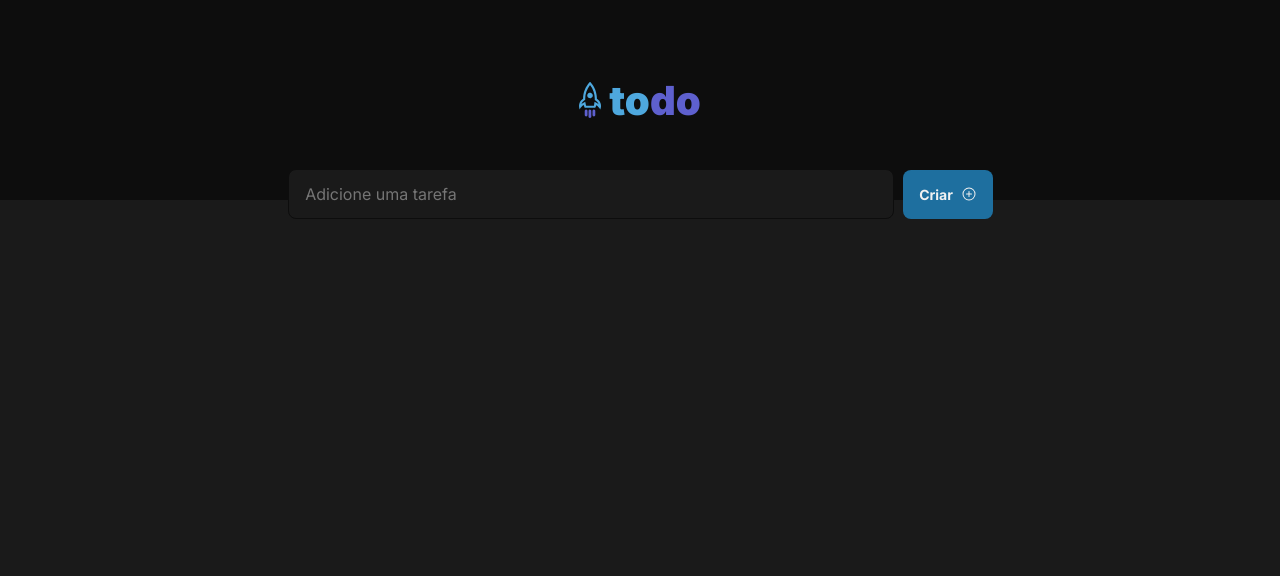
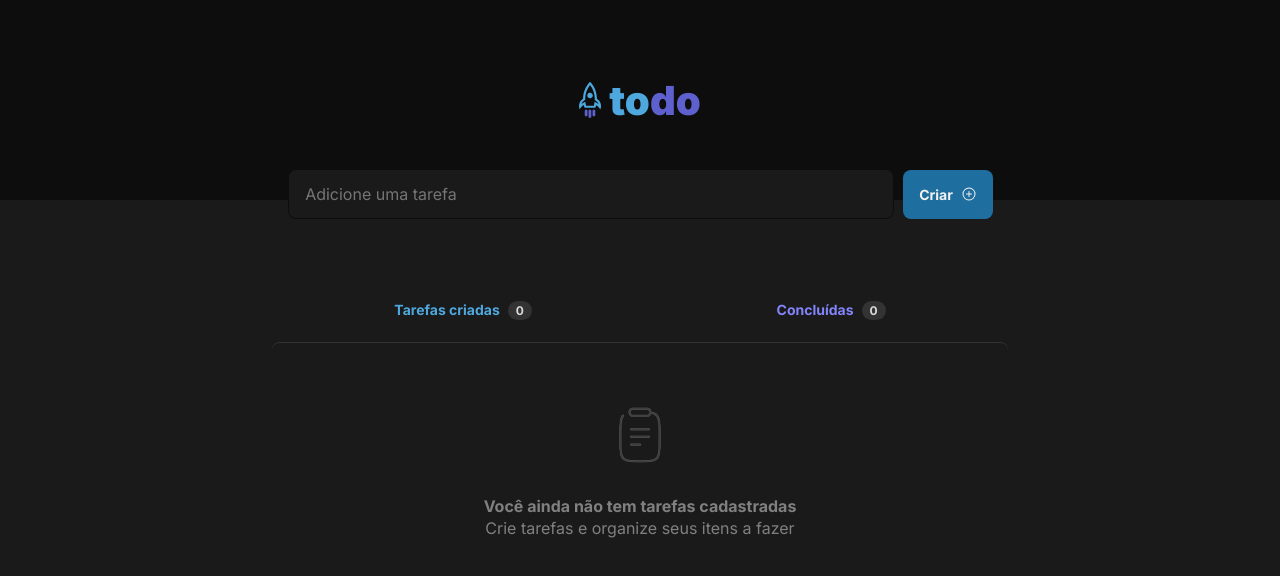
Before and after one commit to JorgeRobertoArgolo/todo, a React (Vite) app: page / in a window 1280 px wide. Shown: the top 576 px of the page. Built offline with nearby package versions, Linux system fonts and the light colour scheme.

Commit message:
feat: componente TaskList

```diff
--- a/src/App.tsx
+++ b/src/App.tsx
@@ -1,11 +1,13 @@
 import { Header } from "./components/Header"
 import { TaskInput } from "./components/TaskInput"
+import { TaskList } from "./components/TaskList"
 
 function App() {
   return (
     <>
       <Header />
       <TaskInput />
+      <TaskList />
     </>
   )
 }
--- /dev/null
+++ b/src/components/TaskList.module.css
@@ -0,0 +1,74 @@
+.taskList {
+    max-width: 46rem;
+    margin: 4.0625rem auto 0 auto;
+}
+
+.resume {
+    display: flex;
+    justify-content: space-around;
+    align-items: center;
+    margin-bottom: 1.5rem;
+}
+
+.createdTasks {
+    color: var(--blue);
+    font-size: 0.875rem;
+    font-weight: 700;
+    font-family: "Inter", sans-serif;
+}
+
+.completedTasks {
+    color: var(--purple);
+    font-size: 0.875rem;
+    font-weight: 700;
+    font-family: "Inter", sans-serif;
+}
+
+.value {
+    color: var(--gray-200);
+    font-family: "Inter", sans-serif;
+    font-weight: 700;
+    font-size: 0.75rem;
+    padding: 2px 8px;
+    background: var(--gray-400);
+    border-radius: 999px;
+    margin-left: 8px;
+    align-items: center;
+    justify-content: center;
+}
+
+.tasks {
+    border-top: 1px solid var(--gray-400);
+    border-radius: 8px;
+
+    display: flex;
+    padding: 4rem 1.5rem;
+    flex-direction: column;
+    gap: 1rem;
+    align-items: center;
+    justify-content: center;
+    align-self: stretch;
+}
+
+.taskIcon {
+    width: 56px;
+    height: 56px;
+}
+
+.taskText {
+    color: var(--gray-300);
+    text-align: center;
+    font-size: 1rem;
+    font-style: normal;
+    line-height: 1.4rem;
+
+    margin-top: 1rem;
+}
+
+.taskText p:first-child {
+    font-weight: 700;
+}
+
+.taskText p:last-child {
+    font-weight: normal;
+}
--- /dev/null
+++ b/src/components/TaskList.tsx
@@ -0,0 +1,29 @@
+import styles from './TaskList.module.css'
+import clipIcon from '../assets/Clipboard.png'
+
+export function TaskList () {
+    return (
+        <div className={styles.taskList}>
+            <div className={styles.resume}>
+                <div className={styles.createdTasks}>
+                    Tarefas criadas
+                    <span className={styles.value}>0</span>
+                </div>
+
+                <div className={styles.completedTasks}>
+                    Concluídas
+                    <span className={styles.value}>0</span>
+                </div>
+            </div>
+            <div className={styles.tasks}>
+                <div className={styles.taskIcon}>
+                    <img src={clipIcon} alt="Icon Clipboard" />
+                </div>
+                <div className={styles.taskText}>
+                    <p>Você ainda não tem tarefas cadastradas</p>
+                    <p>Crie tarefas e organize seus itens a fazer</p>
+                </div>
+            </div>
+        </div>
+    );
+}
```
Also changed, not shown: src/assets/Clipboard.png (added).
